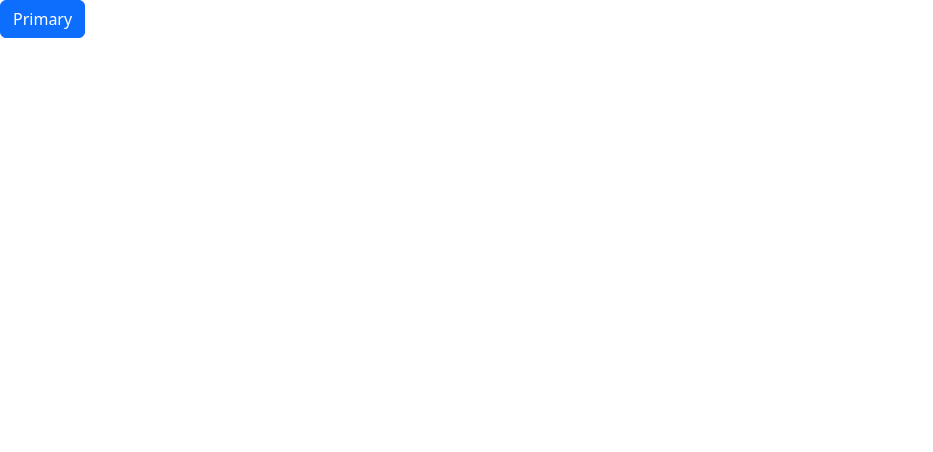
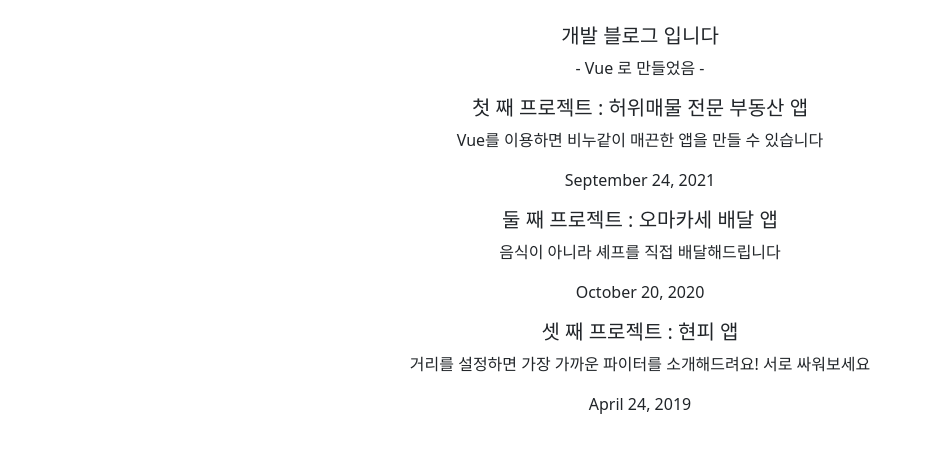
Before and after one commit to thalals/vue_lab, a Vue app in the folder blog/: page / in a window 1280 px wide. Shown: the top 452 px of the page, without its empty margins (0-933 px from the left). Built offline with nearby package versions, Linux system fonts and the light colour scheme.

Commit message:
#1 블로그 글목록 제작 (데이터바인딩, props)

```diff
--- a/blog/src/App.vue
+++ b/blog/src/App.vue
@@ -1,12 +1,36 @@
 <script>
+//component
+import List from './components/List.vue'
+//data
+import Articles from './assets/blog.js'
+
+export default {
+  name: 'App',
+  data() {
+    return {
+      articles: Articles,
+    }
+  },
+  components:{
+    List: List,
+  }
+}
 
 </script>
 
 <template>
-  <button type="button" class="btn btn-primary">Primary</button>
+  <div class="container mt-4">
+    <h5> 개발 블로그 입니다</h5>
+    <p> - Vue 로 만들었음 - </p>
+  </div>
+
+  <List :articles="articles"></List>
 
 </template>
 
 <style>
+#app{
+  text-align: center;
+}
 
 </style>
--- /dev/null
+++ b/blog/src/assets/blog.js
@@ -0,0 +1,18 @@
+export default [
+    {
+        title: '첫 째 프로젝트 : 허위매물 전문 부동산 앱',
+        content: 'Vue를 이용하면 비누같이 매끈한 앱을 만들 수 있습니다',
+        date: 'September 24, 2021',
+        number: 0
+    }, {
+    title: '둘 째 프로젝트 : 오마카세 배달 앱',
+    content: '음식이 아니라 셰프를 직접 배달해드립니다',
+    date: 'October 20, 2020',
+    number: 1
+}, {
+    title: '셋 째 프로젝트 : 현피 앱',
+    content: '거리를 설정하면 가장 가까운 파이터를 소개해드려요! 서로 싸워보세요',
+    date: 'April 24, 2019',
+    number: 2
+}
+]
--- /dev/null
+++ b/blog/src/components/List.vue
@@ -0,0 +1,21 @@
+<script>
+export default {
+  name: "List",
+  props:{
+    articles: Array,
+  },
+
+}
+</script>
+
+<template>
+  <div v-for="(article, index) in articles" :key="index">
+    <h5> {{ article.title }} </h5>
+    <p> {{ article.content }} </p>
+    <p> {{ article.date }} </p>
+  </div>
+</template>
+
+<style>
+
+</style>
```
